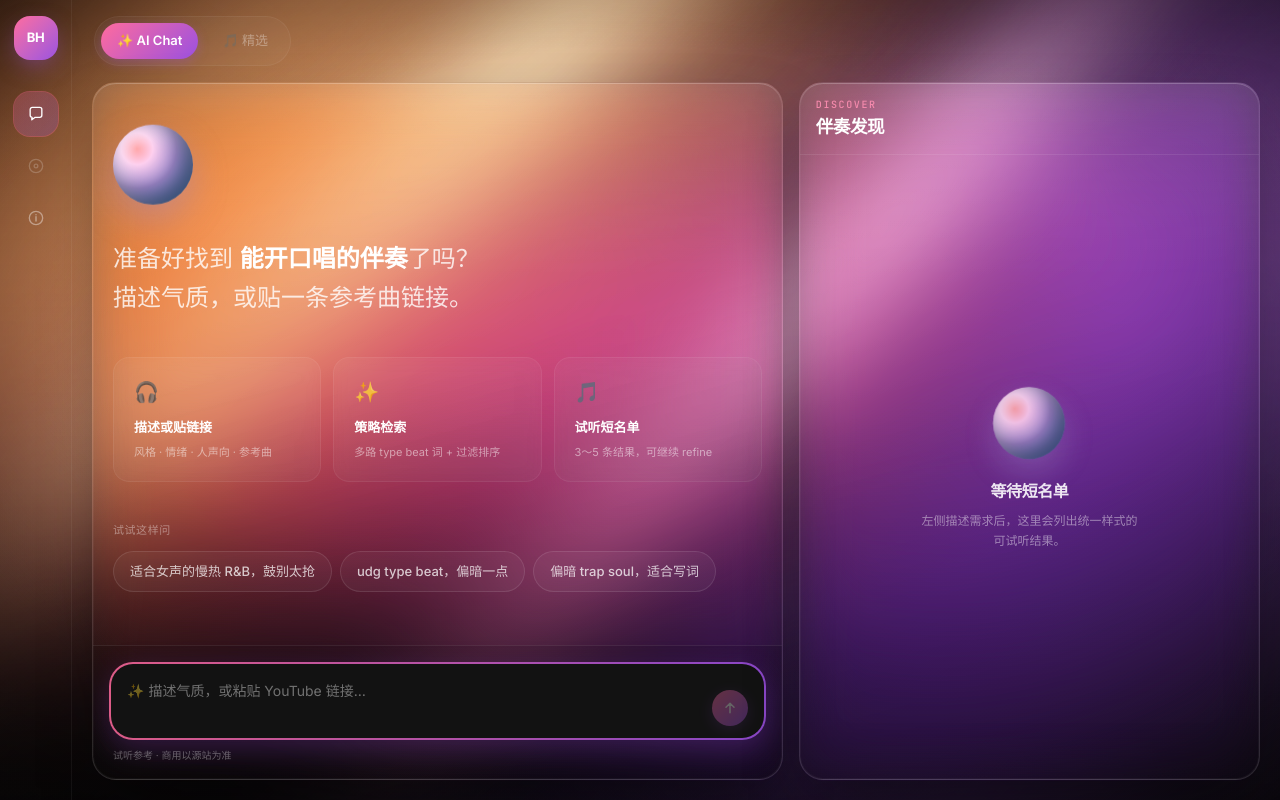
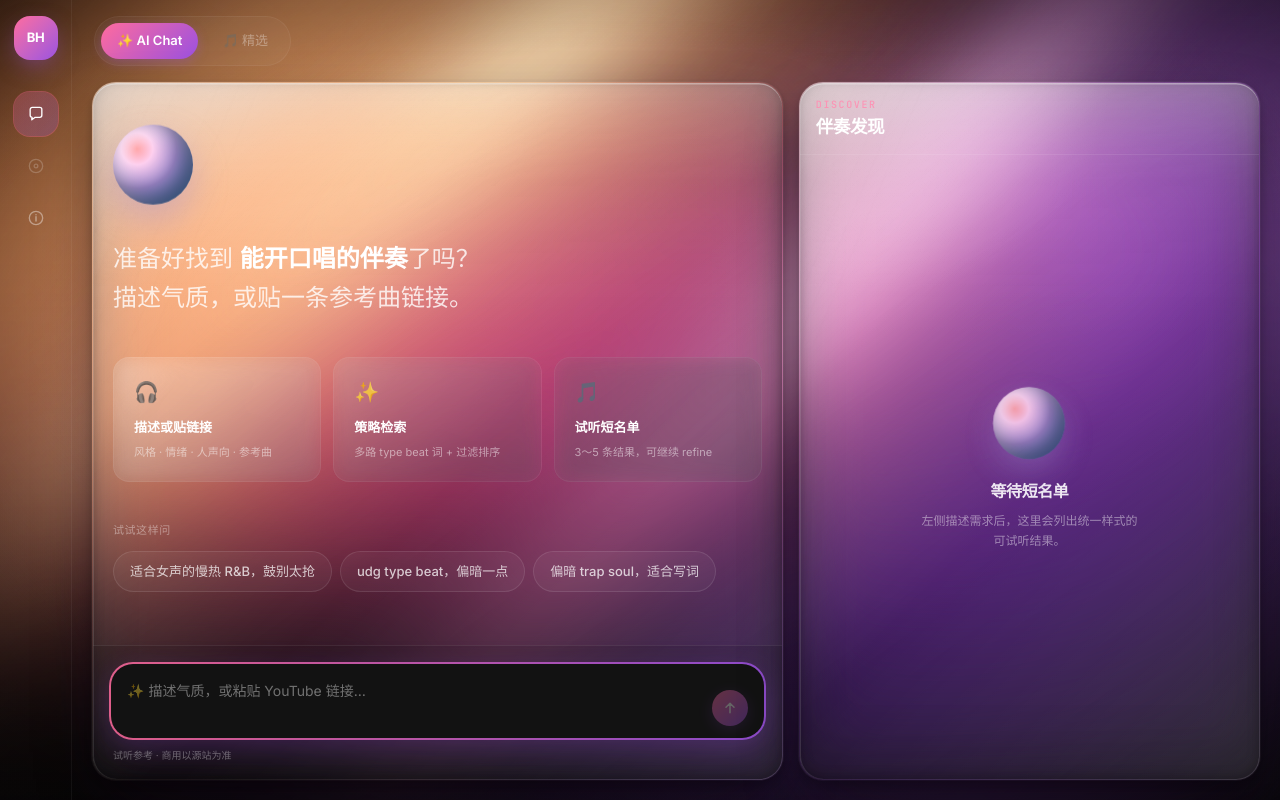
Before and after one commit to wax0629/waxlist, a Next.js app: page /chat in a window 1280 px wide. Built offline with nearby package versions, Linux system fonts and the light colour scheme.

Commit message:
Move new-chat into chat card and deepen liquid-glass gloss
Place +新会话 at the chat pane top-right; strengthen specular sheen,
gradient border, and depth shadows so panes read more dimensional.

```diff
--- a/src/app/chat/chat-client.tsx
+++ b/src/app/chat/chat-client.tsx
@@ -270,7 +270,6 @@ export function ChatClient() {
               </span>
             </div>
           </div>
-          <div className="flex shrink-0 items-center gap-2">
           {lastStatus ? (
             <span
               className={
@@ -288,22 +287,23 @@ export function ChatClient() {
                   : "错误"}
             </span>
           ) : null}
-            {!isFresh ? (
-              <button
-                type="button"
-                onClick={newChat}
-                className="rounded-full border border-white/10 bg-white/[0.05] px-3 py-1.5 text-[12px] text-white/70 transition hover:bg-white/10 hover:text-white"
-              >
-                新会话
-              </button>
-            ) : null}
-          </div>
         </header>
 
         {/* Two liquid-glass panes under nav — ~6:4 */}
         <div className="flex min-h-0 flex-1 flex-col gap-3 lg:flex-row lg:gap-4">
           {/* LEFT: chat glass card */}
           <section className="liquid-glass flex min-h-0 min-w-0 flex-1 flex-col lg:flex-[3]">
+            {!isFresh ? (
+              <div className="flex shrink-0 items-center justify-end border-b border-white/[0.08] px-3.5 py-2.5 sm:px-4">
+                <button
+                  type="button"
+                  onClick={newChat}
+                  className="rounded-full border border-white/15 bg-white/[0.08] px-3.5 py-1.5 text-[12px] font-medium text-white/85 shadow-[inset_0_1px_0_rgba(255,255,255,0.22),0_4px_12px_rgba(0,0,0,0.2)] transition hover:border-white/25 hover:bg-white/[0.14] hover:text-white"
+                >
+                  + 新会话
+                </button>
+              </div>
+            ) : null}
           <div className="flex min-h-0 flex-1 flex-col gap-4 overflow-y-auto overscroll-contain px-4 py-4 sm:px-5">
             {restoring && <p className="text-xs text-white/40">恢复会话…</p>}
 
--- a/src/app/globals.css
+++ b/src/app/globals.css
@@ -313,43 +313,91 @@ body {
   }
 }
 
-/* ——— Liquid glass pane (chat / discover cards) ——— */
+/* ——— Liquid glass pane — glossy / dimensional ——— */
 .liquid-glass {
   position: relative;
   isolation: isolate;
   overflow: hidden;
   border-radius: 24px;
+  /* Fill + dual-tone border (bright top-left → dim bottom-right) */
   background:
     linear-gradient(
-      165deg,
-      rgba(255, 255, 255, 0.09) 0%,
-      rgba(255, 255, 255, 0.03) 42%,
-      rgba(20, 20, 20, 0.18) 100%
-    );
-  border: 1px solid rgba(255, 255, 255, 0.12);
-  backdrop-filter: blur(28px) saturate(165%);
-  -webkit-backdrop-filter: blur(28px) saturate(165%);
+      145deg,
+      rgba(255, 255, 255, 0.14) 0%,
+      rgba(255, 255, 255, 0.05) 28%,
+      rgba(18, 14, 28, 0.22) 62%,
+      rgba(12, 10, 20, 0.28) 100%
+    )
+      padding-box,
+    linear-gradient(
+      135deg,
+      rgba(255, 255, 255, 0.55) 0%,
+      rgba(255, 255, 255, 0.18) 28%,
+      rgba(255, 255, 255, 0.06) 55%,
+      rgba(255, 255, 255, 0.2) 100%
+    )
+      border-box;
+  border: 1px solid transparent;
+  backdrop-filter: blur(32px) saturate(180%);
+  -webkit-backdrop-filter: blur(32px) saturate(180%);
   box-shadow:
-    0 28px 64px -20px rgba(0, 0, 0, 0.5),
-    0 0 0 1px rgba(255, 255, 255, 0.04) inset,
-    inset 0 1px 0 rgba(255, 255, 255, 0.18),
-    inset 0 -20px 40px rgba(0, 0, 0, 0.12);
+    /* lift off page */
+    0 4px 8px rgba(0, 0, 0, 0.2),
+    0 24px 56px -12px rgba(0, 0, 0, 0.55),
+    0 40px 80px -28px rgba(80, 30, 100, 0.25),
+    /* outer soft rim light */
+    0 0 0 1px rgba(255, 255, 255, 0.06),
+    /* inner specular edge */
+    inset 0 1.5px 0 rgba(255, 255, 255, 0.35),
+    inset 1px 0 0 rgba(255, 255, 255, 0.12),
+    inset 0 -2px 12px rgba(0, 0, 0, 0.28),
+    inset 0 -28px 48px rgba(0, 0, 0, 0.18);
   color: rgba(255, 255, 255, 0.95);
 }
 
+/* Top sheen band */
 .liquid-glass::before {
   content: "";
   position: absolute;
   inset: 0;
   border-radius: inherit;
   pointer-events: none;
+  z-index: 0;
+  background:
+    linear-gradient(
+      180deg,
+      rgba(255, 255, 255, 0.22) 0%,
+      rgba(255, 255, 255, 0.06) 14%,
+      transparent 38%
+    ),
+    radial-gradient(
+      ellipse 90% 55% at 18% 0%,
+      rgba(255, 255, 255, 0.28) 0%,
+      transparent 55%
+    );
+  opacity: 0.95;
+}
+
+/* Diagonal gloss streak (光泽) */
+.liquid-glass::after {
+  content: "";
+  position: absolute;
+  top: -40%;
+  left: -20%;
+  width: 70%;
+  height: 90%;
+  border-radius: 50%;
+  pointer-events: none;
+  z-index: 0;
   background: linear-gradient(
-    180deg,
-    rgba(255, 255, 255, 0.1) 0%,
-    transparent 28%
+    125deg,
+    rgba(255, 255, 255, 0.18) 0%,
+    rgba(255, 255, 255, 0.04) 35%,
+    transparent 60%
   );
-  opacity: 0.7;
-  z-index: 0;
+  transform: rotate(-12deg);
+  filter: blur(8px);
+  opacity: 0.75;
 }
 
 .liquid-glass > * {
```
Lines whose indentation alone changed are shown as unchanged.
